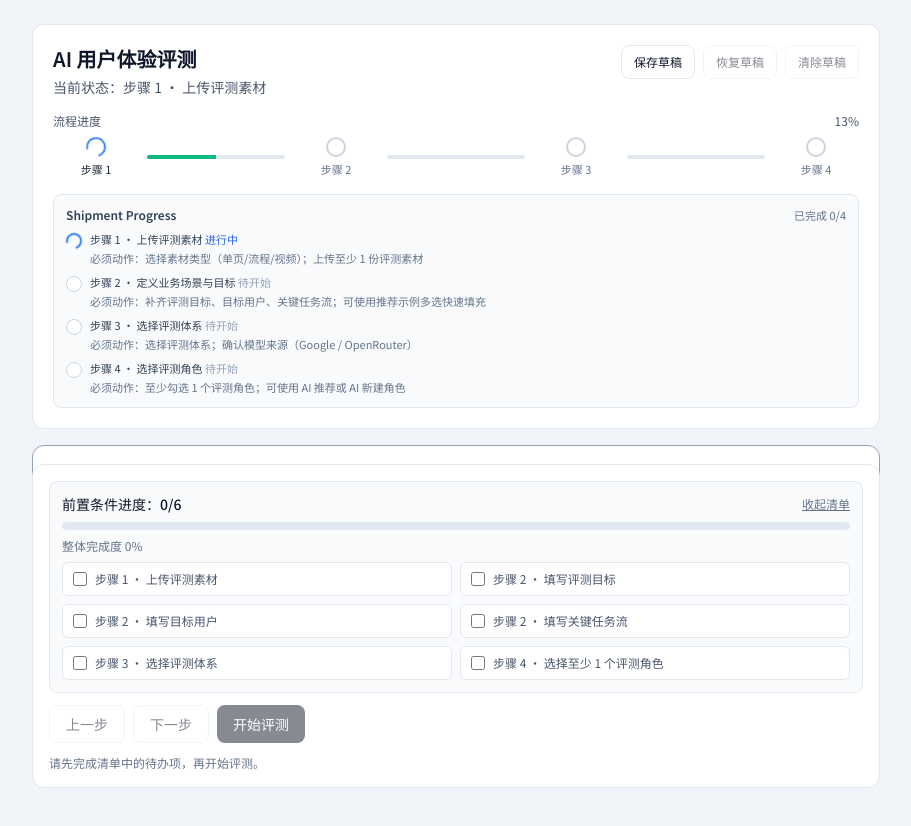
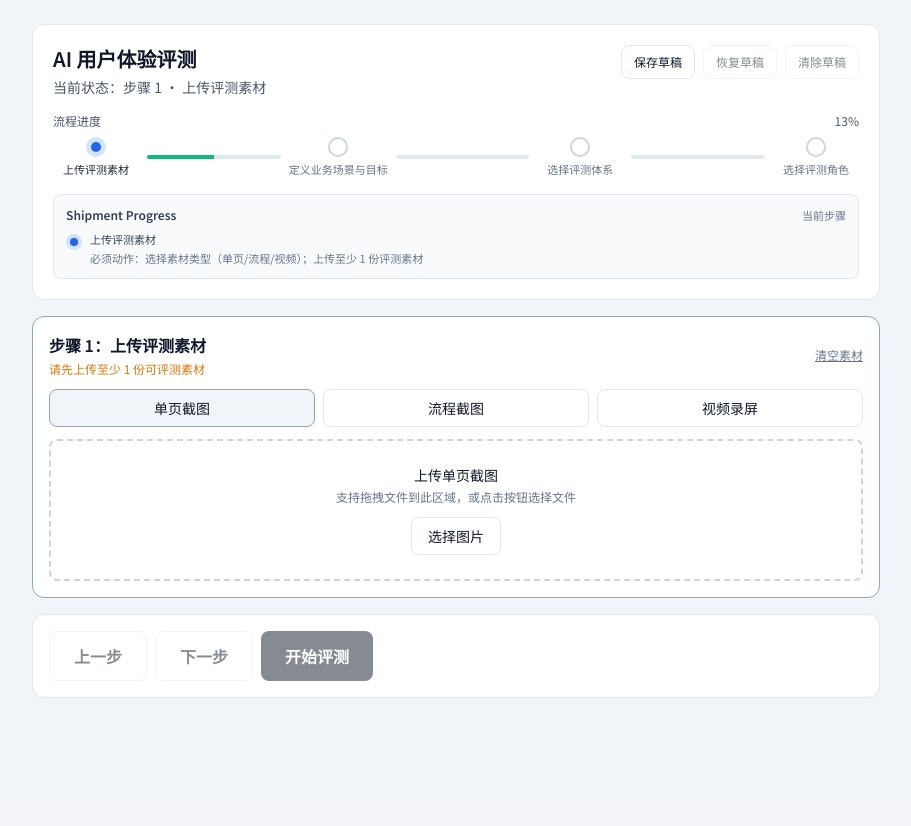
Before and after one commit to DietCokewithSugar/UES-agent, a React (Vite) app: page / in a window 1280 px wide. Shown: the top 826 px of the page, without its empty margins (184-1095 px from the left). After the commit the page ends 800 px from the top, so only its background shows below. Built offline with nearby package versions, Linux system fonts and the light colour scheme.

Commit message:
Refine progress status cues and simplify footer actions
Co-authored-by: Steven <DietCokewithSugar@users.noreply.github.com>

```diff
--- a/App.tsx
+++ b/App.tsx
@@ -188,7 +188,6 @@ export default function App() {
 
   const [scenario, setScenario] = useState<EvaluationScenario>(EMPTY_SCENARIO);
   const [showAiGuide, setShowAiGuide] = useState(true);
-  const [showProgressChecklist, setShowProgressChecklist] = useState(true);
   const [hasStoredDraft, setHasStoredDraft] = useState(false);
   const [draftSavedAt, setDraftSavedAt] = useState<string | null>(null);
   const [infoMessage, setInfoMessage] = useState<string | null>(null);
@@ -287,25 +286,6 @@ export default function App() {
       : `已上传 ${processSteps.length} 张流程图`
     : '请先上传素材';
 
-  const setupChecklist = useMemo(
-    () => [
-      { id: 'upload-source', step: 1, label: '上传评测素材', done: uploadComplete },
-      ...SCENARIO_REQUIRED_FIELDS.map((field) => ({
-        id: `scenario-${field}`,
-        step: 2,
-        label: `填写${SCENARIO_FIELD_LABELS[field]}`,
-        done: Boolean(scenario[field].trim())
-      })),
-      { id: 'framework-select', step: 3, label: '选择评测体系', done: frameworkComplete },
-      { id: 'persona-select', step: 4, label: '选择至少 1 个评测角色', done: personaComplete }
-    ],
-    [frameworkComplete, personaComplete, scenario, uploadComplete]
-  );
-
-  const pendingChecklist = setupChecklist.filter((item) => !item.done);
-  const completedChecklist = setupChecklist.filter((item) => item.done);
-  const checklistPercent = Math.round((completedChecklist.length / setupChecklist.length) * 100);
-
   const missingGuidance = useMemo(() => {
     const missing: string[] = [];
     if (!uploadComplete) missing.push('上传素材');
@@ -340,6 +320,7 @@ export default function App() {
       100
   );
   const currentStageTitle = `步骤 ${activeStep} · ${STEP_TITLES[activeStep - 1]}`;
+  const currentRequiredActions = STEP_REQUIRED_ACTIONS[activeStep] || [];
 
   const hasMultipleReports = Object.keys(reports).length > 1;
   const currentReport = reports[viewingPersonaId];
@@ -353,12 +334,6 @@ export default function App() {
     setHasStoredDraft(true);
     setDraftSavedAt(draft.savedAt);
   }, []);
-
-  useEffect(() => {
-    if (pendingChecklist.length === 0) {
-      setShowProgressChecklist(false);
-    }
-  }, [pendingChecklist.length]);
 
   const goToNextStep = () => {
     setActiveStep((previous) => {
@@ -844,6 +819,11 @@ export default function App() {
                 <p className="text-sm text-slate-600">当前状态：{currentStageTitle}</p>
               </div>
               <div className="flex flex-wrap gap-2 text-xs">
+                {canExportSetupConfig && (
+                  <button onClick={exportSetupConfig} className="rounded-lg border border-slate-200 px-3 py-2">
+                    导出评测配置
+                  </button>
+                )}
                 <button onClick={handleSaveDraft} className="rounded-lg border border-slate-200 px-3 py-2">
                   保存草稿
                 </button>
@@ -885,11 +865,14 @@ export default function App() {
                             ✓
                           </span>
                         ) : status === 'current' ? (
-                          <span className="inline-flex h-5 w-5 items-center justify-center rounded-full border-2 border-blue-500 border-t-transparent animate-spin" />
+                          <span className="relative inline-flex h-5 w-5 items-center justify-center">
+                            <span className="absolute h-5 w-5 rounded-full bg-blue-200 animate-pulse" />
+                            <span className="relative h-2.5 w-2.5 rounded-full bg-blue-600" />
+                          </span>
                         ) : (
                           <span className="inline-flex h-5 w-5 items-center justify-center rounded-full border-2 border-slate-300 bg-white" />
                         )}
-                        <span className={status === 'pending' ? 'text-slate-500' : 'text-slate-800'}>步骤 {index + 1}</span>
+                        <span className={status === 'pending' ? 'text-slate-500' : 'text-slate-800'}>{item.label}</span>
                       </button>
                       {index < completionList.length - 1 && (
                         <div className="h-1 flex-1 rounded-full bg-slate-200 overflow-hidden">
@@ -905,34 +888,19 @@ export default function App() {
             <div className="rounded-lg border border-slate-200 bg-slate-50 p-3">
               <div className="flex items-center justify-between gap-2">
                 <p className="text-xs font-semibold text-slate-700">Shipment Progress</p>
-                <p className="text-[11px] text-slate-500">已完成 {completionList.filter((item) => item.done).length}/4</p>
+                <p className="text-[11px] text-slate-500">当前步骤</p>
               </div>
-              <div className="mt-2 space-y-2">
-                {completionList.map((item, index) => {
-                  const status = stageStatuses[index];
-                  return (
-                    <div key={`timeline-${item.id}`} className="flex gap-2 text-[11px]">
-                      <span className="pt-0.5">
-                        {status === 'completed' ? (
-                          <span className="inline-flex h-4 w-4 items-center justify-center rounded-full bg-emerald-500 text-white">✓</span>
-                        ) : status === 'current' ? (
-                          <span className="inline-flex h-4 w-4 items-center justify-center rounded-full border-2 border-blue-500 border-t-transparent animate-spin" />
-                        ) : (
-                          <span className="inline-flex h-4 w-4 items-center justify-center rounded-full border border-slate-300 bg-white" />
-                        )}
-                      </span>
-                      <div className="space-y-0.5">
-                        <p className="text-slate-700">
-                          步骤 {index + 1} · {item.label}{' '}
-                          <span className={status === 'completed' ? 'text-emerald-600' : status === 'current' ? 'text-blue-600' : 'text-slate-400'}>
-                            {status === 'completed' ? '已完成' : status === 'current' ? '进行中' : '待开始'}
-                          </span>
-                        </p>
-                        <p className="text-slate-500">必须动作：{STEP_REQUIRED_ACTIONS[index + 1].join('；')}</p>
-                      </div>
-                    </div>
-                  );
-                })}
+              <div className="mt-2 flex gap-2 text-[11px]">
+                <span className="pt-0.5">
+                  <span className="relative inline-flex h-4 w-4 items-center justify-center">
+                    <span className="absolute h-4 w-4 rounded-full bg-blue-200 animate-pulse" />
+                    <span className="relative h-2 w-2 rounded-full bg-blue-600" />
+                  </span>
+                </span>
+                <div className="space-y-0.5">
+                  <p className="text-slate-700">{STEP_TITLES[activeStep - 1]}</p>
+                  <p className="text-slate-500">必须动作：{currentRequiredActions.join('；')}</p>
+                </div>
               </div>
               {draftSavedAt && <p className="mt-2 text-[11px] text-slate-500">最近草稿：{new Date(draftSavedAt).toLocaleString()}</p>}
             </div>
@@ -1341,60 +1309,18 @@ export default function App() {
           )}
 
           <div className="sticky bottom-3 rounded-xl border border-slate-200 bg-white p-4 space-y-3">
-            <div className="rounded-lg border border-slate-200 bg-slate-50 p-3 space-y-2">
-              <div className="flex items-center justify-between">
-                <p className="text-sm font-medium">
-                  前置条件进度：{completedChecklist.length}/{setupChecklist.length}
-                </p>
-                <button
-                  onClick={() => setShowProgressChecklist((previous) => !previous)}
-                  className="text-xs text-slate-500 underline"
-                >
-                  {showProgressChecklist ? '收起清单' : '展开清单'}
-                </button>
-              </div>
-              <div className="h-2 rounded-full bg-slate-200 overflow-hidden">
-                <div className="h-full bg-slate-700 transition-all" style={{ width: `${checklistPercent}%` }} />
-              </div>
-              <p className="text-xs text-slate-500">整体完成度 {checklistPercent}%</p>
-
-              {showProgressChecklist && (
-                <div className="grid grid-cols-1 md:grid-cols-2 gap-2">
-                  {setupChecklist.map((item) => (
-                    <label
-                      key={item.id}
-                      className={`flex items-center gap-2 rounded-md border px-2.5 py-2 text-xs ${
-                        item.done ? 'border-emerald-200 bg-emerald-50 text-emerald-700' : 'border-slate-200 bg-white text-slate-600'
-                      }`}
-                    >
-                      <input type="checkbox" checked={item.done} readOnly className="h-3.5 w-3.5" />
-                      <span>
-                        步骤 {item.step} · {item.label}
-                      </span>
-                    </label>
-                  ))}
-                </div>
-              )}
-
-              {pendingChecklist.length === 0 && (
-                <div className="rounded-md border border-emerald-200 bg-emerald-50 px-2.5 py-2 text-xs text-emerald-700">
-                  全部前置条件已完成，点击“开始评测”进入报告阶段。
-                </div>
-              )}
-            </div>
-
             <div className="flex flex-wrap gap-2">
               <button
                 onClick={goToPreviousStep}
                 disabled={activeStep === 1}
-                className="rounded-lg border border-slate-200 px-4 py-2 text-sm disabled:opacity-50"
+                className="rounded-lg border border-slate-200 px-6 py-3 text-base font-semibold disabled:opacity-50"
               >
                 上一步
               </button>
               <button
                 onClick={goToNextStep}
                 disabled={activeStep === 4 || !canGoNext}
-                className="rounded-lg border border-slate-200 px-4 py-2 text-sm disabled:opacity-50"
+                className="rounded-lg border border-slate-200 px-6 py-3 text-base font-semibold disabled:opacity-50"
                 title={!canGoNext && activeStep !== 4 ? '请先完成当前步骤关键配置' : ''}
               >
                 下一步
@@ -1402,20 +1328,12 @@ export default function App() {
               <button
                 onClick={analyze}
                 disabled={!canAnalyze || isAnalyzing}
-                className="rounded-lg bg-slate-900 px-4 py-2 text-sm text-white disabled:opacity-50"
+                className="rounded-lg bg-slate-900 px-6 py-3 text-base font-semibold text-white disabled:opacity-50"
                 title={!canAnalyze ? `还需完成：${missingGuidance.join('；')}` : ''}
               >
                 {isAnalyzing ? '分析中...' : '开始评测'}
               </button>
-              {canExportSetupConfig && (
-                <button onClick={exportSetupConfig} className="rounded-lg border border-slate-200 px-4 py-2 text-sm">
-                  导出评测配置
-                </button>
-              )}
             </div>
-            {!canAnalyze && pendingChecklist.length > 0 && (
-              <p className="text-xs text-slate-500">请先完成清单中的待办项，再开始评测。</p>
-            )}
           </div>
         </div>
       ) : (
```
